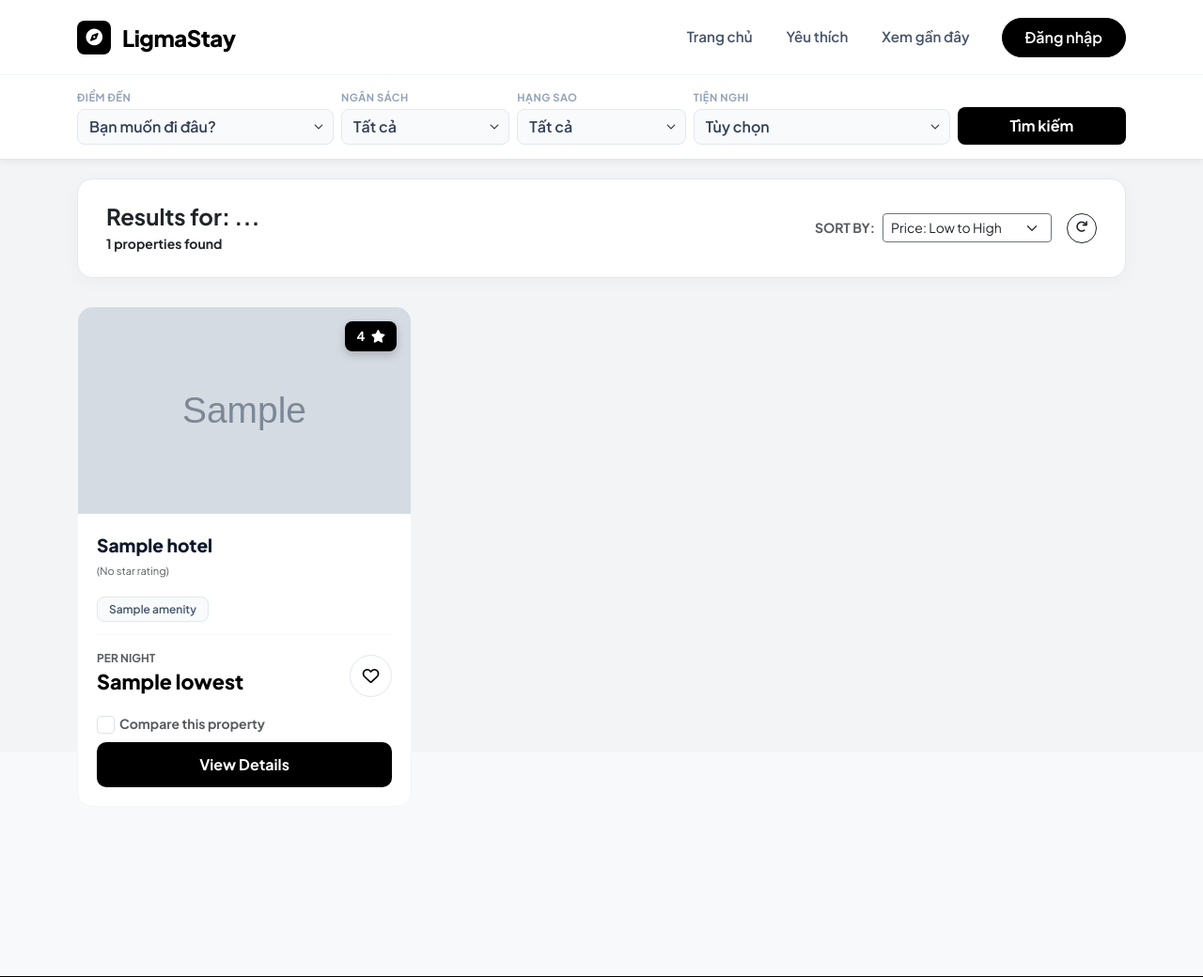
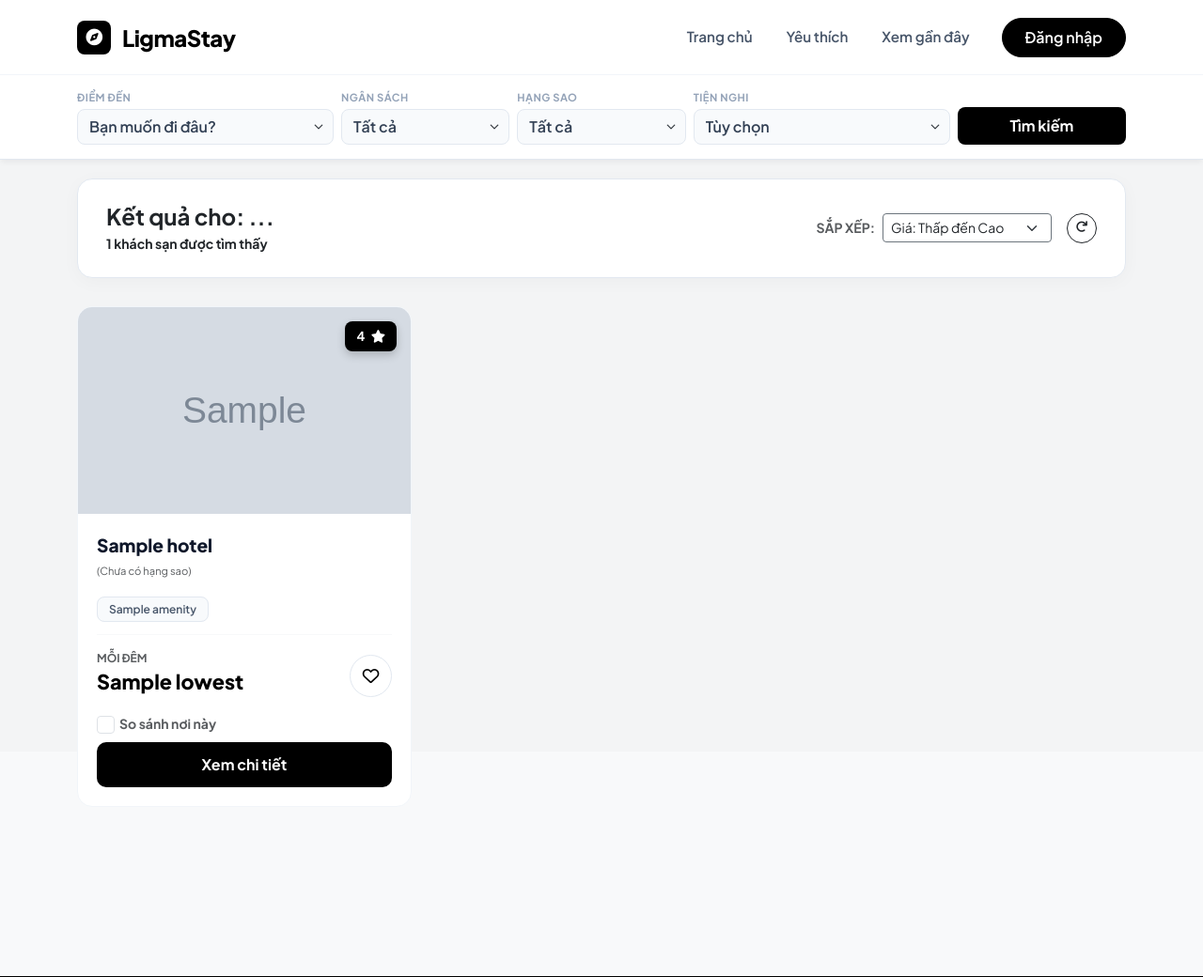
Before and after one commit to TTKhiem/Travel-system, a Flask app: template templates/hotel_results.html in a window 1280 px wide. Shown: the top 1040 px of the page at 94% size. Run offline with Flask 3, Linux system fonts and the light colour scheme; the template is opened without the code that fills it: most values are stand-ins (such as "Sample title", 1, 10 or a date in 2020); grey boxes marked "Sample" are stand-in pictures; some libraries are stand-ins or nearby versions.

Commit message:
Update hotel_results.html

```diff
--- a/templates/hotel_results.html
+++ b/templates/hotel_results.html
@@ -1,6 +1,8 @@
+
+
 {% extends "base.html" %}
 
-{% block title %}Search Results{% endblock %}
+{% block title %}Kết quả tìm kiếm{% endblock %}
 
 {% block head %}
     <link rel="stylesheet" href="https://cdnjs.cloudflare.com/ajax/libs/font-awesome/6.0.0/css/all.min.css">
@@ -85,27 +87,27 @@
             <div class="d-flex flex-column flex-md-row justify-content-between align-items-md-center">
                 <div class="mb-3 mb-md-0">
                     <h4 class="fw-bold mb-1 text-dark">
-                        Results for: <span class="text-dark">{{ search_params.city if search_params.city else '...' }}</span>
+                        Kết quả cho: <span class="text-dark">{{ search_params.city if search_params.city else '...' }}</span>
                     </h4>
                     <div class="text-muted small mt-1">
-                        {% if search_params.price_range %}Price: {{ search_params.price_range }} •{% endif %}
-                        {% if search_params.rating_range %}{{ search_params.rating_range }} Stars •{% endif %}
-                        {% if search_params.amenity %}Amenity: {{ search_params.amenity }} •{% endif %}
-                        <span class="fw-bold text-dark">{{ hotels|length }} properties found</span>
+                        {% if search_params.price_range %}Giá: {{ search_params.price_range }} •{% endif %}
+                        {% if search_params.rating_range %}{{ search_params.rating_range }} Sao •{% endif %}
+                        {% if search_params.amenity %}Tiện nghi: {{ search_params.amenity }} •{% endif %}
+                        <span class="fw-bold text-dark">{{ hotels|length }} khách sạn được tìm thấy</span>
                     </div>
                 </div>
 
                 <div class="d-flex align-items-center gap-3">
                     <div class="d-flex align-items-center">
-                        <label class="me-2 fw-bold text-muted small text-uppercase">Sort by:</label>
+                        <label class="me-2 fw-bold text-muted small text-uppercase">Sắp xếp:</label>
                         <select id="sortSelect" class="form-select form-select-sm shadow-none border-secondary" style="width: 180px;" onchange="sortHotels()">
-                            <option value="price_asc">Price: Low to High</option>
-                            <option value="price_desc">Price: High to Low</option>
-                            <option value="rating_desc">Highest Rating</option>
-                            <option value="reviews_desc">Most Reviews</option>
+                            <option value="price_asc">Giá: Thấp đến Cao</option>
+                            <option value="price_desc">Giá: Cao đến Thấp</option>
+                            <option value="rating_desc">Đánh giá cao nhất</option>
+                            <option value="reviews_desc">Nhiều đánh giá nhất</option>
                         </select>
                     </div>
-                    <a href="{{ url_for('home') }}" class="btn btn-outline-dark btn-sm rounded-circle" style="width: 32px; height: 32px; padding: 0; display: flex; align-items: center; justify-content: center;" title="Reset Search">
+                    <a href="{{ url_for('home') }}" class="btn btn-outline-dark btn-sm rounded-circle" style="width: 32px; height: 32px; padding: 0; display: flex; align-items: center; justify-content: center;" title="Đặt lại tìm kiếm">
                         <i class="fas fa-redo" style="font-size: 0.8rem;"></i>
                     </a>
                 </div>
@@ -115,9 +117,9 @@
         {% if error %}
         <div class="text-center py-5 bg-white rounded-4 shadow-sm border">
             <i class="fas fa-search fa-3x text-muted mb-3 opacity-25"></i>
-            <h3>No results found</h3>
+            <h3>Không tìm thấy kết quả</h3>
             <p class="text-muted">{{ error }}</p>
-            <a href="{{ url_for('home') }}" class="btn btn-dark px-4 rounded-pill">Try Again</a>
+            <a href="{{ url_for('home') }}" class="btn btn-dark px-4 rounded-pill">Thử lại</a>
         </div>
 
         {% elif hotels %}
@@ -141,7 +143,7 @@
                         <div class="hotel-stars">
                             {% set stars = hotel.extracted_hotel_class if hotel.extracted_hotel_class else 0 %}
                             {% for i in range(stars) %}<i class="fas fa-star"></i>{% endfor %}
-                            {% if stars == 0 %}<span class="text-muted" style="font-size: 0.7rem;">(No star rating)</span>{% endif %}
+                            {% if stars == 0 %}<span class="text-muted" style="font-size: 0.7rem;">(Chưa có hạng sao)</span>{% endif %}
                         </div>
 
                         <div class="amenities mt-2 mb-3">
@@ -155,9 +157,9 @@
                         <div class="mt-auto pt-3 border-top border-light">
                             <div class="d-flex justify-content-between align-items-end mb-3">
                                 <div>
-                                    <small class="text-muted d-block" style="font-size: 0.75rem; text-transform: uppercase; font-weight: 700;">Per Night</small>
+                                    <small class="text-muted d-block" style="font-size: 0.75rem; text-transform: uppercase; font-weight: 700;">Mỗi đêm</small>
                                     <span class="price">
-                                        {{ hotel.rate_per_night.lowest if hotel.rate_per_night else 'Contact' }}
+                                        {{ hotel.rate_per_night.lowest if hotel.rate_per_night else 'Liên hệ' }}
                                     </span>
                                 </div>
 
@@ -174,12 +176,12 @@
                                     onchange="handleCompare(this)"
                                     data-hotel='{{ hotel | tojson | safe }}'>
                                 <label class="form-check-label small text-muted fw-bold" for="compare-{{ loop.index }}">
-                                    Compare this property
+                                    So sánh nơi này
                                 </label>
                             </div>
 
                             <a href="{{ url_for('hotel_detail', property_token=hotel.property_token) }}" class="btn btn-view w-100">
-                                View Details
+                                Xem chi tiết
                             </a>
                         </div>
                     </div>
@@ -190,8 +192,8 @@
 
         {% else %}
         <div class="text-center py-5">
-            <h3>No hotels found.</h3>
-            <a href="{{ url_for('home') }}" class="btn btn-dark mt-3">Search Again</a>
+            <h3>Không tìm thấy khách sạn nào.</h3>
+            <a href="{{ url_for('home') }}" class="btn btn-dark mt-3">Tìm kiếm lại</a>
         </div>
         {% endif %}
     </div>
@@ -203,16 +205,16 @@
                 <div class="d-flex align-items-center" style="min-width: 200px;">
                     <div class="text-dark fs-4 me-2"><i class="fas fa-balance-scale"></i></div>
                     <div>
-                        <div class="fw-bold text-dark">Compare List</div>
-                        <small class="text-muted" id="compareCount">0/2 selected</small>
+                        <div class="fw-bold text-dark">Danh sách so sánh</div>
+                        <small class="text-muted" id="compareCount">0/2 đã chọn</small>
                     </div>
                 </div>
 
                 <div id="comparePreviewArea" class="d-flex align-items-center justify-content-center flex-grow-1 mx-3 position-relative"></div>
 
                 <div class="d-flex gap-2" style="min-width: 200px; justify-content: flex-end;">
-                    <button class="btn btn-outline-dark btn-sm rounded-pill px-3" onclick="clearCompare()">Clear</button>
-                    <button class="btn btn-dark btn-sm px-4 fw-bold rounded-pill" onclick="showCompareModal()">View Comparison</button>
+                    <button class="btn btn-outline-dark btn-sm rounded-pill px-3" onclick="clearCompare()">Xóa</button>
+                    <button class="btn btn-dark btn-sm px-4 fw-bold rounded-pill" onclick="showCompareModal()">Xem so sánh</button>
                 </div>
             </div>
         </div>
@@ -223,7 +225,7 @@
          <div class="modal-dialog modal-lg modal-dialog-centered">
             <div class="modal-content">
                 <div class="modal-header border-0 pb-0">
-                    <h5 class="modal-title fw-bold"><i class="fas fa-exchange-alt text-dark"></i> Comparison Analysis</h5>
+                    <h5 class="modal-title fw-bold"><i class="fas fa-exchange-alt text-dark"></i> Phân tích so sánh</h5>
                     <button type="button" class="btn-close" data-bs-dismiss="modal"></button>
                 </div>
                 <div class="modal-body">
@@ -239,7 +241,7 @@
                 </div>
                 <div class="modal-footer border-0">
                     <button class="btn btn-dark w-100 fw-bold py-2" onclick="runAiCompare()">
-                        <i class="fas fa-magic me-2"></i> Ask AI to Analyze Differences
+                        <i class="fas fa-magic me-2"></i> Yêu cầu AI phân tích sự khác biệt
                     </button>
                 </div>
             </div>
@@ -280,7 +282,10 @@
             const hotelData = JSON.parse(checkbox.getAttribute('data-hotel'));
             if (checkbox.checked) {
                 if (compareList.length >= 2) {
-                    alert("Maximum 2 hotels for comparison.");
+                    // Dùng Toast tiếng Việt nếu có hàm showToast
+                    if(window.showToast) window.showToast("Chỉ so sánh tối đa 2 khách sạn.", "error");
+                    else alert("Chỉ so sánh tối đa 2 khách sạn.");
+
                     checkbox.checked = false;
                     return;
                 }
@@ -295,7 +300,7 @@
             const bar = document.getElementById('compareBar');
             const countSpan = document.getElementById('compareCount');
             const previewArea = document.getElementById('comparePreviewArea');
-            countSpan.innerText = `${compareList.length}/2 selected`;
+            countSpan.innerText = `${compareList.length}/2 đã chọn`;
 
             let htmlContent = '';
             compareList.forEach((hotel, index) => {
@@ -318,7 +323,11 @@
         }
 
         function showCompareModal() {
-            if (compareList.length < 2) { alert("Please select 2 hotels to compare."); return; }
+            if (compareList.length < 2) {
+                if(window.showToast) window.showToast("Vui lòng chọn 2 khách sạn để so sánh.", "error");
+                else alert("Vui lòng chọn 2 khách sạn để so sánh.");
+                return;
+            }
 
             const table = document.getElementById('compareTable');
             const area = document.getElementById('aiAnalysisArea');
@@ -336,43 +345,42 @@
             table.innerHTML = `
                 <thead>
                     <tr>
-                        <th class="bg-light-header" style="width: 20%">Criteria</th>
+                        <th class="bg-light-header" style="width: 20%">Tiêu chí</th>
                         <th style="width:40%">${h1.name}</th>
                         <th style="width:40%">${h2.name}</th>
                     </tr>
                 </thead>
                 <tbody>
                     <tr>
-                        <td>Image</td>
+                        <td>Hình ảnh</td>
                         <td><img src="${h1.images[0].original_image}" class="cmp-img"></td>
                         <td><img src="${h2.images[0].original_image}" class="cmp-img"></td>
                     </tr>
                     <tr>
-                        <td class="fw-bold">Price</td>
+                        <td class="fw-bold">Giá</td>
                         <td class="cmp-price">${h1.rate_per_night.lowest}</td>
                         <td class="cmp-price">${h2.rate_per_night.lowest}</td>
                     </tr>
                     <tr>
-                        <td>Rating</td>
+                        <td>Đánh giá</td>
                         <td><span class="badge bg-dark">${h1.overall_rating}/5</span> <br><small class="text-muted">${h1.reviews || 0} reviews</small></td>
                         <td><span class="badge bg-dark">${h2.overall_rating}/5</span> <br><small class="text-muted">${h2.reviews || 0} reviews</small></td>
                     </tr>
                     <tr>
-                        <td>Class</td>
+                        <td>Hạng sao</td>
                         <td class="text-warning">${'<i class="fas fa-star"></i>'.repeat(h1.extracted_hotel_class || 0)}</td>
                         <td class="text-warning">${'<i class="fas fa-star"></i>'.repeat(h2.extracted_hotel_class || 0)}</td>
                     </tr>
-                    <tr class="bg-light"><td colspan="3" class="fw-bold text-start ps-3 text-uppercase small text-muted">Amenities</td></tr>
-                    <tr><td>Pool</td><td>${renderCheck(hasAmenity(h1, 'Pool'))}</td><td>${renderCheck(hasAmenity(h2, 'Pool'))}</td></tr>
-                    <tr><td>Breakfast</td><td>${renderCheck(hasAmenity(h1, 'Breakfast'))}</td><td>${renderCheck(hasAmenity(h2, 'Breakfast'))}</td></tr>
-                    <tr><td>Free Wi-Fi</td><td>${renderCheck(hasAmenity(h1, 'Wi-Fi') || hasAmenity(h1, 'Wifi'))}</td><td>${renderCheck(hasAmenity(h2, 'Wi-Fi') || hasAmenity(h2, 'Wifi'))}</td></tr>
+                    <tr class="bg-light"><td colspan="3" class="fw-bold text-start ps-3 text-uppercase small text-muted">Tiện nghi</td></tr>
+                    <tr><td>Bể bơi</td><td>${renderCheck(hasAmenity(h1, 'Pool'))}</td><td>${renderCheck(hasAmenity(h2, 'Pool'))}</td></tr>
+                    <tr><td>Bữa sáng</td><td>${renderCheck(hasAmenity(h1, 'Breakfast'))}</td><td>${renderCheck(hasAmenity(h2, 'Breakfast'))}</td></tr>
+                    <tr><td>Wi-Fi Free</td><td>${renderCheck(hasAmenity(h1, 'Wi-Fi') || hasAmenity(h1, 'Wifi'))}</td><td>${renderCheck(hasAmenity(h2, 'Wi-Fi') || hasAmenity(h2, 'Wifi'))}</td></tr>
                     <tr><td>Gym/Fitness</td><td>${renderCheck(hasAmenity(h1, 'Gym') || hasAmenity(h1, 'Fitness'))}</td><td>${renderCheck(hasAmenity(h2, 'Gym') || hasAmenity(h2, 'Fitness'))}</td></tr>
 
-                    <!-- DÒNG BỊ THIẾU Ở FILE MỚI ĐÃ ĐƯỢC THÊM LẠI -->
                     <tr>
                         <td></td>
-                        <td><a href="/hotel/${h1.property_token}" class="btn btn-dark w-100 btn-sm">View Details</a></td>
-                        <td><a href="/hotel/${h2.property_token}" class="btn btn-dark w-100 btn-sm">View Details</a></td>
+                        <td><a href="/hotel/${h1.property_token}" class="btn btn-dark w-100 btn-sm">Xem chi tiết</a></td>
+                        <td><a href="/hotel/${h2.property_token}" class="btn btn-dark w-100 btn-sm">Xem chi tiết</a></td>
                     </tr>
                 </tbody>
             `;
@@ -385,7 +393,7 @@
             area.innerHTML = `
                 <div class="d-flex align-items-center justify-content-center py-3 text-muted">
                     <div class="spinner-border spinner-border-sm me-2 text-dark" role="status"></div>
-                    <span>Processing analysis...</span>
+                    <span>Đang phân tích dữ liệu...</span>
                 </div>
             `;
 
@@ -399,14 +407,14 @@
                 if (data.reply) {
                     area.innerHTML = `
                         <div class="alert alert-secondary mt-3 border-0 bg-light shadow-sm" style="border-radius: 12px;">
-                            <h6 class="fw-bold text-dark mb-2"><i class="fas fa-robot me-1"></i> AI Recommendation:</h6>
+                            <h6 class="fw-bold text-dark mb-2"><i class="fas fa-robot me-1"></i> Gợi ý từ AI:</h6>
                             <div class="small text-dark" style="line-height: 1.6;">${marked.parse(data.reply)}</div>
                         </div>`;
                 } else {
-                    area.innerHTML = '<div class="text-danger small mt-2">Could not get AI response.</div>';
+                    area.innerHTML = '<div class="text-danger small mt-2">Không thể nhận phản hồi từ AI.</div>';
                 }
             } catch(e) {
-                area.innerHTML = '<div class="text-danger small mt-2">Connection error.</div>';
+                area.innerHTML = '<div class="text-danger small mt-2">Lỗi kết nối mạng.</div>';
             }
         }
 
@@ -416,7 +424,8 @@
             event.stopPropagation();
 
             {% if not user %}
-                alert("Please login to save hotels!");
+                if(window.showToast) window.showToast("Vui lòng đăng nhập để lưu khách sạn!", "error");
+                else alert("Vui lòng đăng nhập để lưu khách sạn!");
                 return;
             {% endif %}
 
@@ -435,7 +444,7 @@
                     name: hotelDataRaw.name,
                     image: (hotelDataRaw.images && hotelDataRaw.images.length > 0) ? hotelDataRaw.images[0].original_image : '',
                     price: (hotelDataRaw.rate_per_night && hotelDataRaw.rate_per_night.lowest) ? hotelDataRaw.rate_per_night.lowest : 'N/A',
-                    address: hotelDataRaw.address || 'Address updating'
+                    address: hotelDataRaw.address || 'Đang cập nhật địa chỉ'
                 };
             }
 
@@ -461,11 +470,13 @@
                     }
                 } else {
                     const err = await response.json();
-                    alert(err.message || "Action failed.");
+                    if(window.showToast) window.showToast(err.message || "Thao tác thất bại.", "error");
+                    else alert("Thao tác thất bại.");
                 }
             } catch (error) {
                 console.error(error);
-                alert("Network error.");
+                if(window.showToast) window.showToast("Lỗi kết nối mạng.", "error");
+                else alert("Lỗi kết nối mạng.");
             } finally {
                 btn.disabled = false;
                 btn.style.opacity = "1";
```
